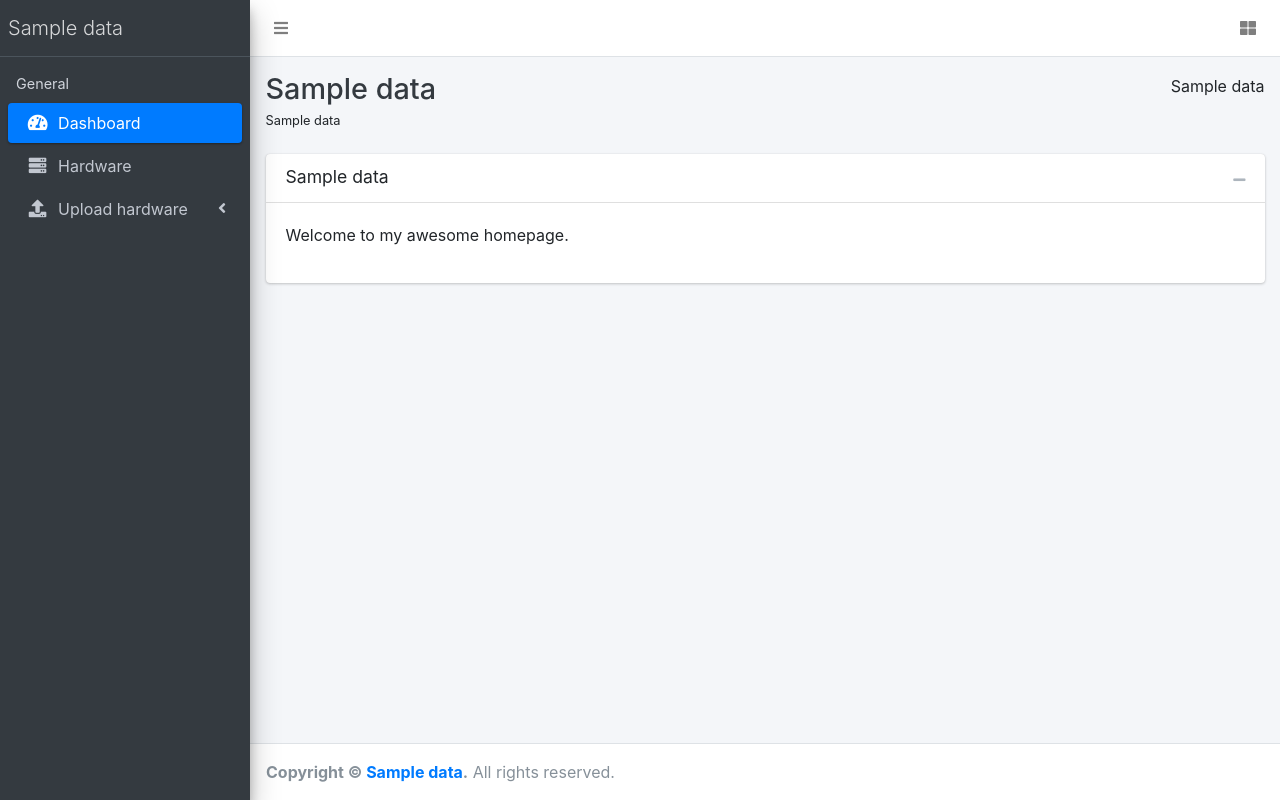
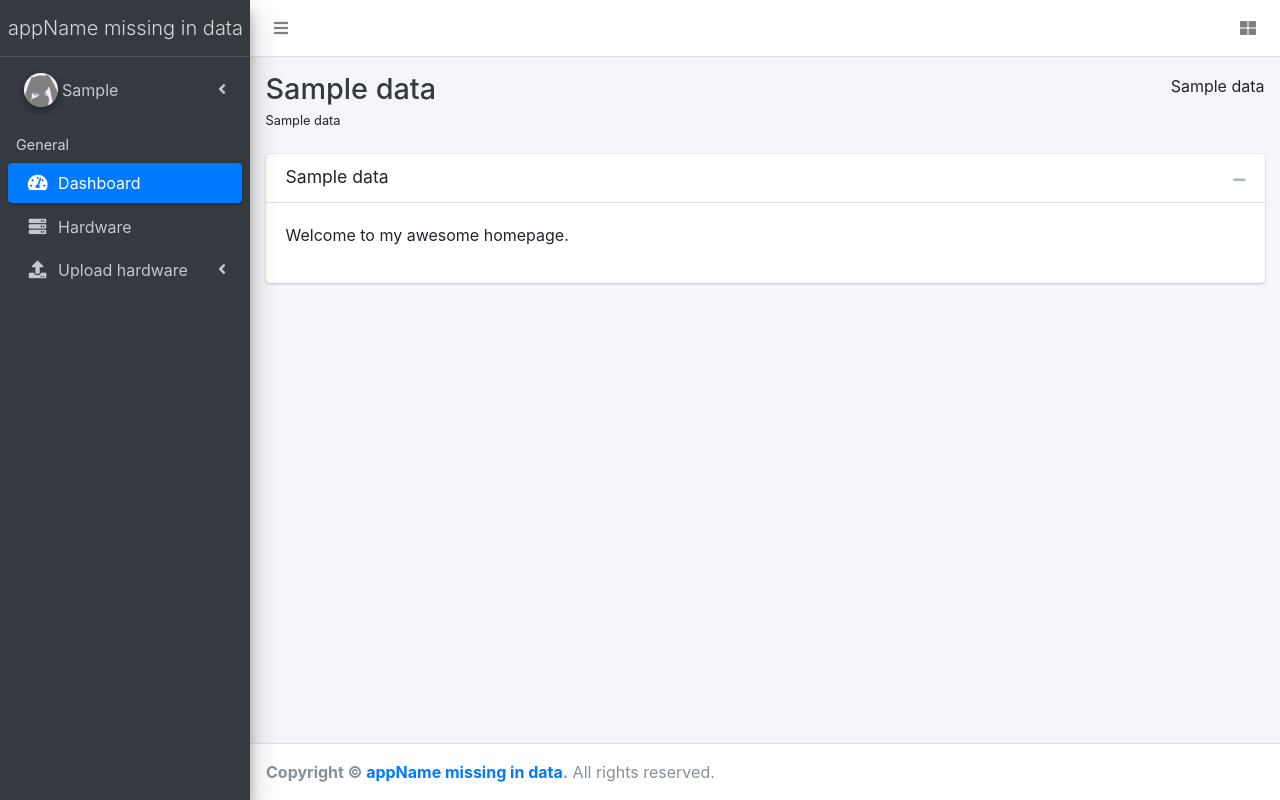
Before and after one commit to xavizus/xCGSM, a Python web app: template app/templates/dashboard.html in a window 1280 px wide. Run offline with Jinja, Linux system fonts and the light colour scheme; the template is opened without the code that fills it: most values are stand-ins (such as "Sample title", 1, 10 or a date in 2020).

Commit message:
Added admin page. Fixed security.

```diff
--- a/app/models/users/models.py
+++ b/app/models/users/models.py
@@ -29,7 +29,7 @@
     updated_date = db.Column(db.DateTime(timezone=True), onupdate=func.now())
 
     def __repr__(self):
-        return '<User {}>'.format(self.username)
+        return f'<User {self.username}>'
 
     def get_id(self):
         return self.id
--- /dev/null
+++ b/app/static/css/style.css
@@ -0,0 +1,10 @@
+.nav-item img {
+    height: auto;
+    width: 2.1rem;
+  }
+
+.center-right {
+    position: absolute;
+    right: 1rem;
+    top: 1rem !important;
+}
--- a/app/static/js/tempLogin.js
+++ b/app/static/js/tempLogin.js
@@ -6,5 +6,5 @@
 });
 
 function signin(event) {
-    window.location.href = `${url}/create`;
+    window.location.href = `${url}/admin`;
 }
--- a/app/templates/admin_base.html
+++ b/app/templates/admin_base.html
@@ -1,9 +1,8 @@
-{% set appName = data.appName if data and data.appName else "appName missing in data" %}
+{% set appName = applicationData.appName if applicationData and applicationData.appName else "appName missing in data" %}
 {% set contentTitle = data.contentTitle if data and data.contentTitle else "contentTitle missing in data" %}
 {% set subContentTitle = data.subContentTitle if data and data.subContentTitle else "" %}
 {% set cardTitle = data.cardTitle if data and data.cardTitle else "cardTitle missing in data" %}
 {% set cardStyle = data.cardStyle if data and data.cardStyle else "card-default" %}
-
 <!DOCTYPE html>
 <html lang="en">
 <head>
@@ -15,6 +14,7 @@
         <script src="{{ url_for('static', filename='js/adminlte.js')}}"></script>
         <link rel="stylesheet" href="{{ url_for('static', filename='css/all.min.css')}}">
         <link rel="stylesheet" href="{{ url_for('static', filename='css/adminlte.css')}}">
+        <link rel="stylesheet" href="{{ url_for('static', filename='css/style.css')}}">
         <title>{% block title %}{{appName}}{% endblock %}</title>
     {% endblock %}
 </head>
@@ -28,6 +28,7 @@
         <li class="nav-item">
           <a class="nav-link" data-widget="pushmenu" href="#" role="button"><i class="fas fa-bars"></i></a>
         </li>
+
       </ul>
 
       <!-- Right navbar links -->
@@ -50,15 +51,37 @@
       <!-- Sidebar -->
       <div class="sidebar">
         <!-- Sidebar Menu -->
+          <ul class="nav nav-pills nav-sidebar flex-column mt-2" data-widget="treeview" role="menu" data-accordion="false">
+            <li class="nav-item has-treeview {{'menu-open' if uploadActive else ''}}">
+              <a href="#" class="nav-link {{'active' if uploadActive else ''}}">
+                  <img src="{{url_for('static', filename='images/avatars/default_avatar.gif')}}" alt="" class="img-circle elevation-2">
+                <p style="vertical-align: middle;">
+                {{data.username.capitalize()}}
+                <i class="center-right right fas fa-angle-left"></i>
+              </p>
+              </a>
+              <ul class="nav nav-treeview">
+                <li class="nav-item">
+                  <a href="/logout" class="nav-link">
+                    <i class="far fa-circle nav-icon"></i>
+                      Logout
+                    </p>
+                  </a>
+                </li>
+              </ul>
+            </li>
+
+          </ul>
         <nav class="mt-2">
           <ul class="nav nav-pills nav-sidebar flex-column" data-widget="treeview" role="menu" data-accordion="false">
             <!-- Add icons to the links using the .nav-icon class
                  with font-awesome or any other icon font library -->
+
                  <li class="nav-header">
                    General
                  </li>
                  <li class="nav-item">
-                   <a href="{{url_for('admin', _external=True)}}" class="nav-link {{'active' if dashboardActive else ''}}">
+                   <a href="{{url_for('admin.dashboard', _external=True)}}" class="nav-link {{'active' if dashboardActive else ''}}">
                      <i class="nav-icon fas fa-tachometer-alt"></i>
                      <p>
                        Dashboard
@@ -83,23 +106,13 @@
                   </a>
                   <ul class="nav nav-treeview">
                     <li class="nav-item">
-                      <a href="{{ url_for('uploadSTB', _external=True) }}" class="nav-link {{'active' if uploadType and uploadType == 'stb' else ''}}">
+                      <a href="" class="nav-link {{'active' if uploadType and uploadType == 'stb' else ''}}">
                         <i class="far fa-circle nav-icon"></i>
                         <p>
                           STB
                         </p>
                       </a>
                     </li>
-                    <!--
-                    <li class="nav-item">
-                      <a href="{{ url_for('uploadCPE', _external=True) }}" class="nav-link {{'active' if uploadType and uploadType == 'cpe' else ''}}">
-                        <i class="far fa-circle nav-icon"></i>
-                        <p>
-                          CPE
-                        </p>
-                      </a>
-                    </li>
-                    -->
                   </ul>
                 </li>
           </ul>
@@ -166,7 +179,7 @@
     <!-- Main Footer -->
     <footer class="main-footer">
       <!-- Default to the left -->
-      <strong>Copyright &copy;  <a href="{{url_for('login', _external=True)}}">{{appName}}</a>.</strong> All rights reserved.
+      <strong>Copyright &copy;  <a href="{{url_for('login.login', _external=True)}}">{{appName}}</a>.</strong> All rights reserved.
     </footer>
   </div>
   <!-- ./wrapper -->
--- a/config/config.py
+++ b/config/config.py
@@ -1,5 +1,5 @@
 import config.ConfigSensitive as ConfigSensitive
-FLASK_APP = "XCGSM"
+APP_NAME = "XCGSM"
 SQLALCHEMY_DATABASE_URI = ConfigSensitive.DATABASE_URI
 SQLALCHEMY_TRACK_MODIFICATIONS = False
 SECRET_KEY = ConfigSensitive.SECRET_KEY
```
Also changed, not shown: app/App.py (+10 -1 lines), app/blueprints/admin/admin_blueprint.py (added, +23 -0 lines), app/blueprints/login/login_blueprint.py (+17 -15 lines), app/security.py (+7 -1 lines), app/static/images/avatars/default_avatar.gif (added).
